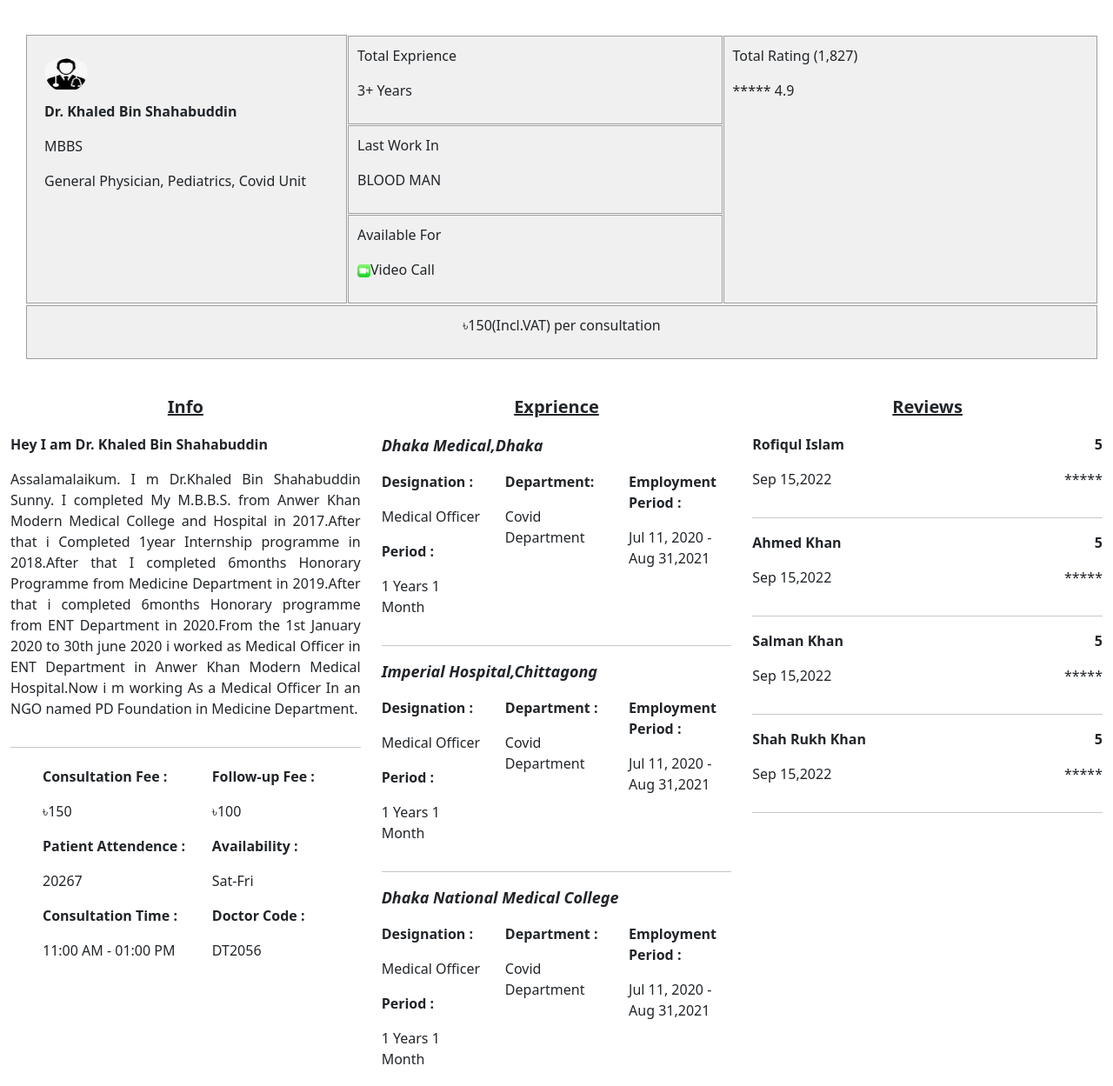
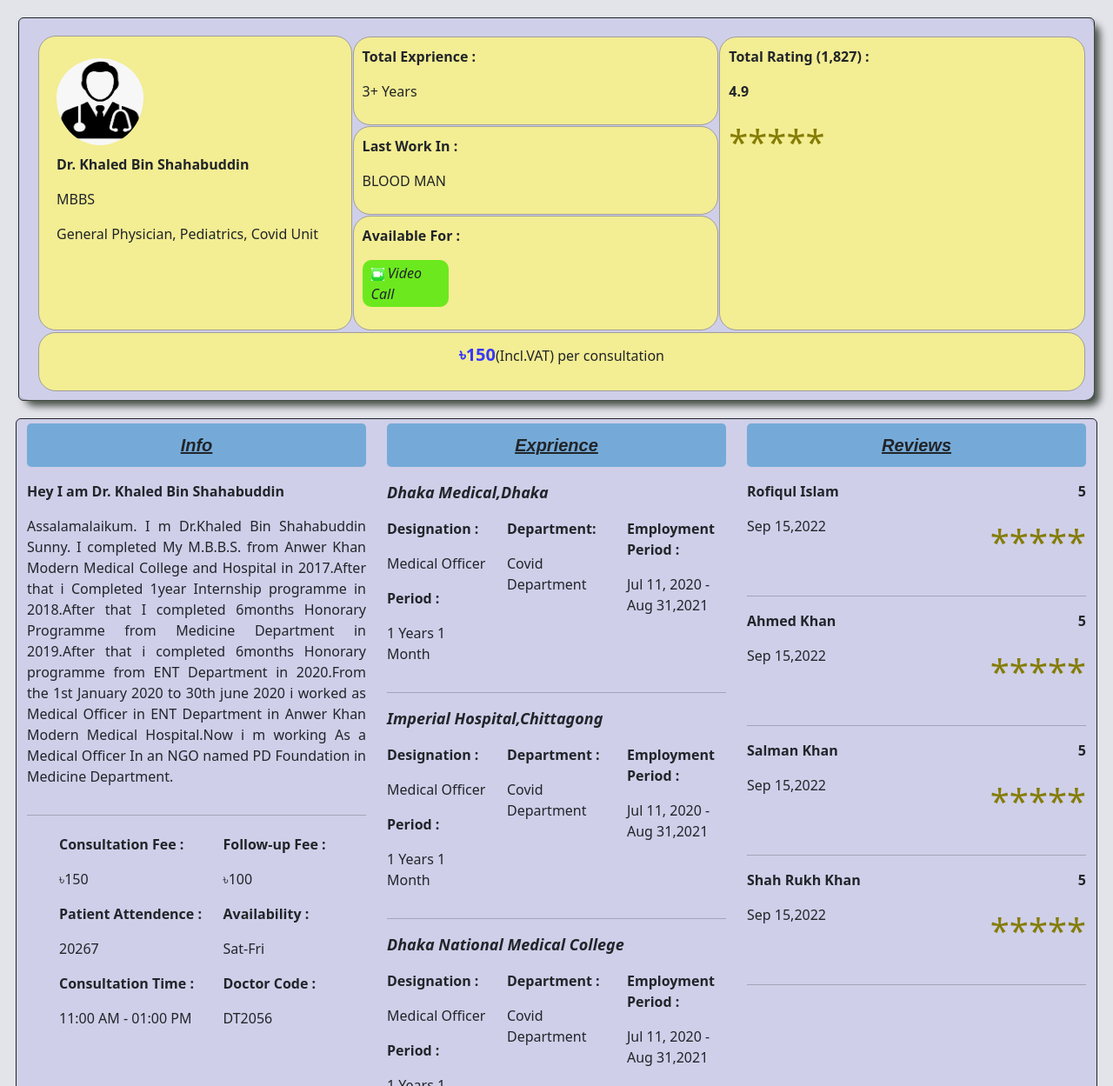
Before and after one commit to EmonHossain07/E_HealthCareDoctorProfile, a plain HTML site: page index.html in a window 1280 px wide. Shown: the top 1249 px of the page at 87% size. Drawn offline with Linux system fonts and the light colour scheme.

Commit message:
design_updated

```diff
--- a/index.html
+++ b/index.html
@@ -10,8 +10,8 @@
 </head>
 <body>
    <div class="container-fluid top-padding">
-        <div class="row">
-                <div class="col">
+        <div class="row r1_div">
+                <div class="col d_div">
                     <div class="main">
                         <div class="pic">
                             <img src="doctor-icon.png" alt="doctor-icon">
@@ -22,30 +22,31 @@
                             </div>
                         </div>
                         <div class="exp">
-                            <p>Total Exprience</p>
-                            <p>3+ Years</p>
+                            <p class="key">Total Exprience :</p>
+                            <p class="value">3+ Years</p>
                         </div>
                         <div class="lwork">
-                            <p>Last Work In</p>
-                            <p>BLOOD MAN</p>
+                            <p class="key">Last Work In :</p>
+                            <p class="value">BLOOD MAN</p>
                         </div>
                         <div class="rating">
-                            <p>Total Rating (1,827)</p>
-                            <p>***** 4.9</p>
+                            <p class="key">Total Rating (1,827) :</p>
+                            <p class="key urating" style="text-align: left;">4.9</p>
+                            <p class="star" style="text-align: left;">*****</p>
                         </div>
                         <div class="avl">
-                            <p>Available For</p>
-                            <p id="img"><img src="video-call.jpg" alt="video-call">Video Call</p>
+                            <p class="key">Available For :</p>
+                            <p id="img"><img src="video-call.jpg" alt="video-call"> Video Call</p>
                         </div>
                         <div class="footer">
-                            <p>৳150(Incl.VAT) per consultation</p>
+                            <p><span style="color: rgb(56, 56, 252);font-size: 20px; font-weight: bold;">৳150</span>(Incl.VAT) per consultation</p>
                         </div>
                     </div>
                 </div>
         </div>
    </div>
-   <div class="container-fluid">
-    <div class="row">
+   <div class="container-fluid inexre">
+    <div class="row r_div">
         <div class="col-4 ier">
             <div>
                 <p  class="divhead">Info</p>
@@ -141,7 +142,6 @@
                                 <p class="value">Jul 11, 2020 - Aug 31,2021</p>
                             </div>
                         </div>
-
                     </div>
                 </div>
                 <hr>
--- a/style.css
+++ b/style.css
@@ -1,3 +1,7 @@
+body{
+
+   background-color: rgb(227, 227, 234);
+}
 .top-padding{
    padding: 20px 20px 20px;
 }
@@ -11,9 +15,10 @@
     margin-left: 10px;
 }
 .main div{
-    background-color: rgb(240, 240, 240);
+    background-color: rgb(243, 237, 147);
     border: 1px solid rgb(159, 156, 156);
     padding: 10px;
+    border-radius: 20px;
 }
 .pic{
     text-align: left;
@@ -58,8 +63,8 @@
     margin-bottom: 10px;
 }
 .main .pic img{
-    height: 50px;
-    width: 50px;
+    height: 110px;
+    width: 100px;
     border-radius: 50%;
     margin-top: 5px;
     padding-top: 10px;
@@ -68,6 +73,14 @@
 .avl #img img{
     height: 15px;
     width: 15px;
+}
+.avl #img{
+    background-color: rgb(108, 233, 30);
+    padding: 3px;
+    width: 25%;
+    padding-left: 10px;
+    border-radius: 10px;
+    font-style: italic;
 }
 #info{
     height: 100%;
@@ -94,8 +107,13 @@
     text-align: center;
     font-weight: bold;
     font-size: 20px;
-    padding-top: 10px;
+    padding: 10px;
     text-decoration: underline;
+    font-style: italic;
+    font-family: Arial, Helvetica, sans-serif;
+    background-color: rgb(117, 170, 216);
+    border-radius: 5px;
+    margin-top: 5px;
 }
 #D-info{
     text-align: justify;
@@ -133,4 +151,27 @@
 }
 .star{
     text-align: right;
+    color: rgb(132, 124, 5);
+    font-size: 40px;
 }
+.inexre{
+    padding-left: 30px;
+    padding-right: 30px;
+}
+.d_div{
+    box-shadow: 7px 7px 8px rgb(73, 81, 73);
+    border-radius: 10px;
+
+}
+.r1_div{
+    border: 1px solid ;
+    border-radius: 6px;
+    background-color: rgb(207, 207, 233);
+    margin-left: 1px;
+    margin-right: 1px;
+}
+.r_div{
+    border: 1px solid ;
+    border-radius: 6px;
+    background-color: rgb(207, 207, 233);
+}
```
